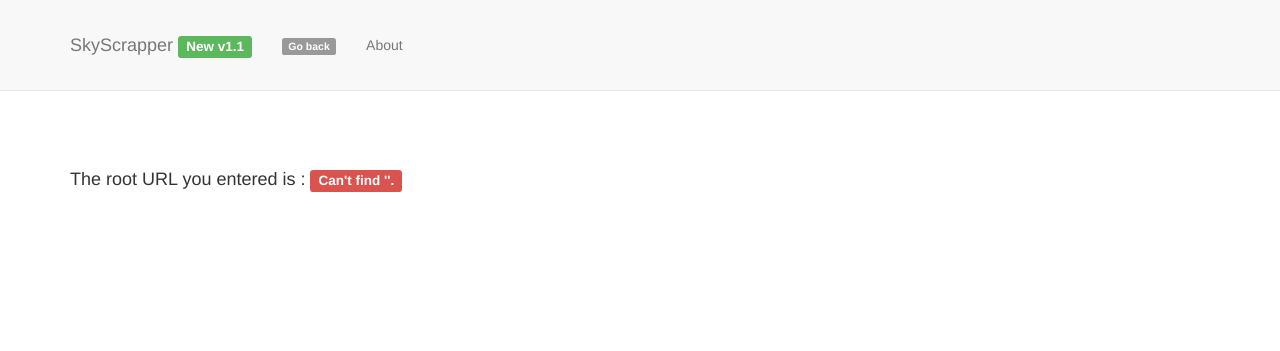
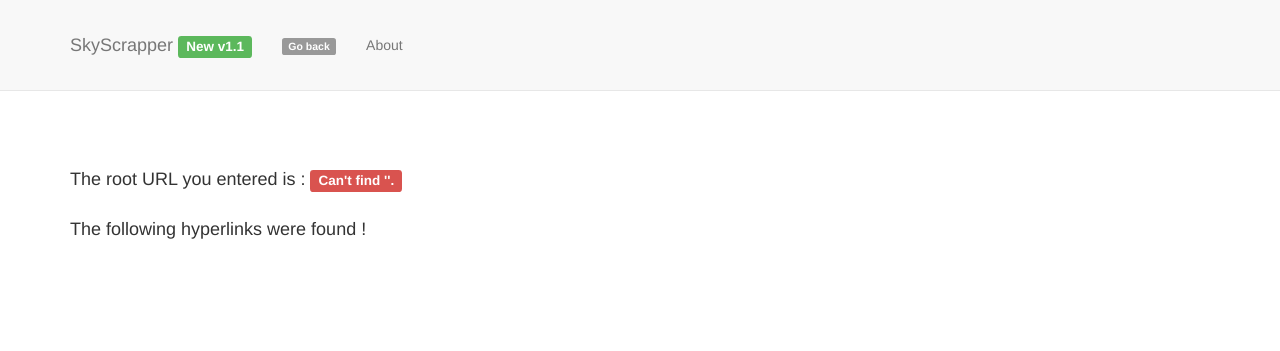
Before and after one commit to jszalkowski/SkyScrapper, a PHP site: page /scrape.php in a window 1280 px wide. Shown: the top 351 px of the page. Run offline with PHP 8.4, Linux system fonts and the light colour scheme; data that the repository does not hold is empty.

Commit message:
simple html dom

```diff
--- a/scrape.php
+++ b/scrape.php
@@ -59,6 +59,10 @@ else
 ?>
        <p><h4 class="pull-left">The root URL you entered is :
        <span class="label label-info"><?php echo $url ;?></span> <?php echo $var;?> </h4></p>
+
+      </div>
+      <div class="col-lg-12">
+      <p><h4 class="pull-left">The following hyperlinks were found !</h4></p>
       </div>
 
     </div>
```
